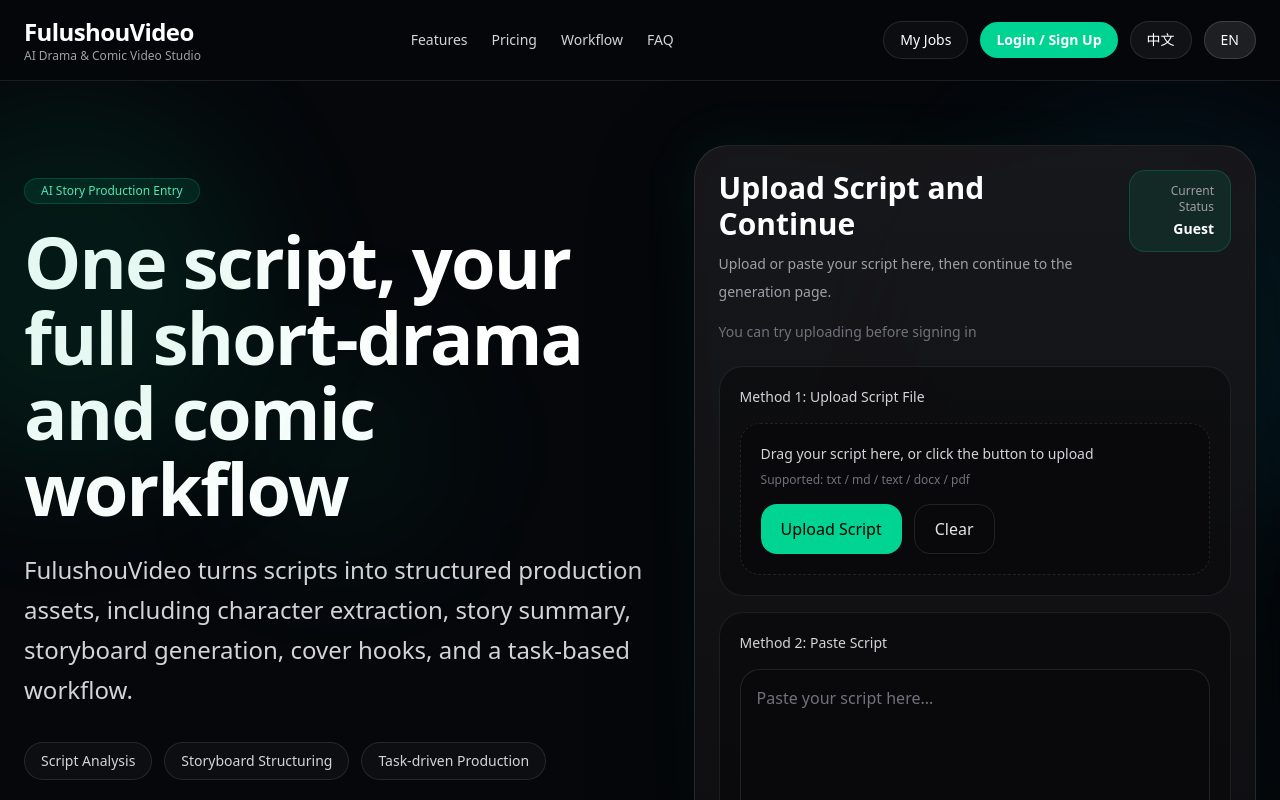
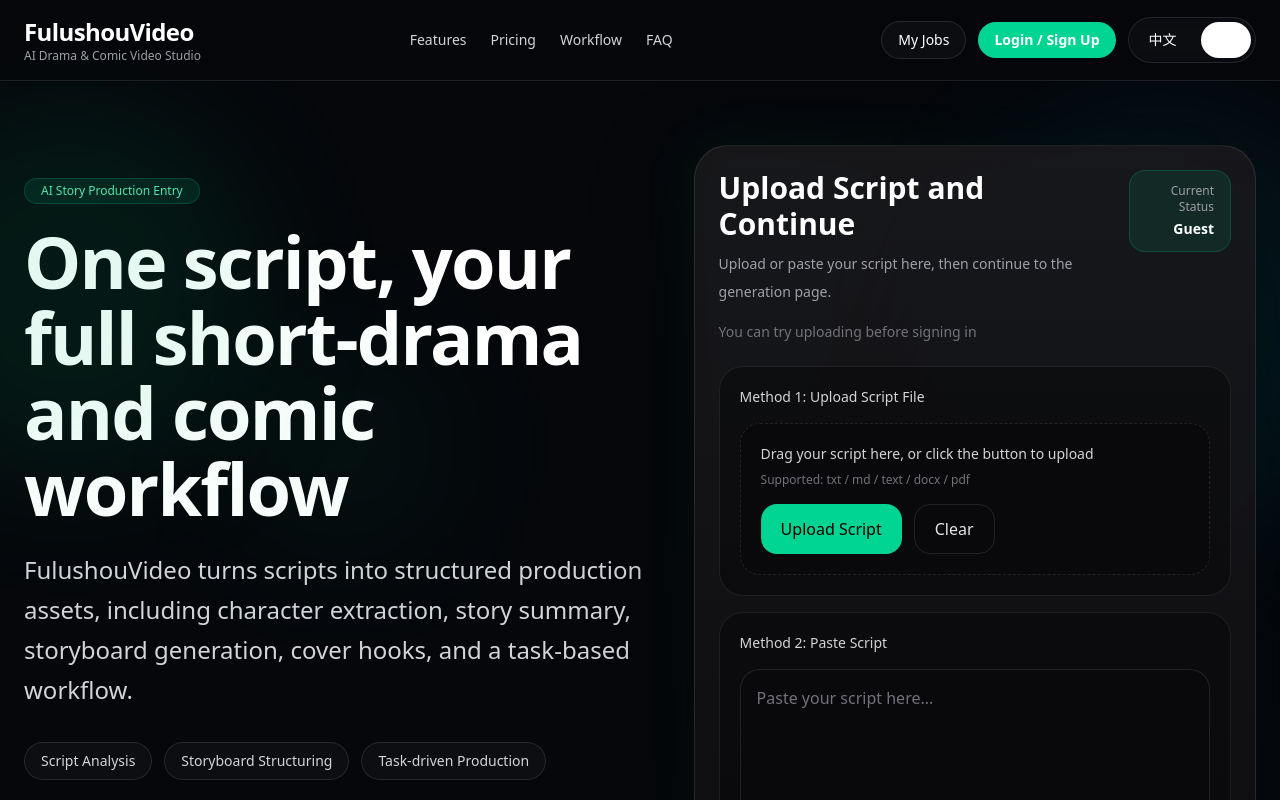
Before and after one commit to flexible-fls/story2video-web, a Next.js app: page /en in a window 1280 px wide. Shown: the top 800 px of the page. Built offline with nearby package versions, Linux system fonts and the light colour scheme; no server answers.

Commit message:
upgrade shell navigation and global ui polish

```diff
--- a/src/app/[locale]/layout.tsx
+++ b/src/app/[locale]/layout.tsx
@@ -77,15 +77,12 @@
   }, []);
 
   return (
-    <div className="min-h-screen bg-[#05070b] text-white">
+    <div className="min-h-screen bg-transparent text-white">
       {!isHomePage && (
-        <header className="sticky top-0 z-40 border-b border-white/10 bg-[#05070b]/85 backdrop-blur-xl">
+        <header className="sticky top-0 z-40 border-b border-white/10 bg-[#05070b]/80 backdrop-blur-xl">
           <div className="mx-auto flex max-w-7xl items-center justify-between gap-4 px-6 py-4">
             <div className="flex min-w-0 items-center gap-4">
-              <Link
-                href={`/${locale}`}
-                className="group flex min-w-0 flex-col"
-              >
+              <Link href={`/${locale}`} className="group flex min-w-0 flex-col">
                 <span className="text-lg font-semibold tracking-tight text-white transition group-hover:text-emerald-300">
                   FulushouVideo
                 </span>
--- a/src/components/LanguageSwitch.tsx
+++ b/src/components/LanguageSwitch.tsx
@@ -3,13 +3,13 @@
 
 export default function LanguageSwitch({ locale }: { locale: Locale }) {
   return (
-    <div className="flex items-center gap-3">
+    <div className="flex items-center gap-2 rounded-full border border-white/10 bg-white/[0.03] p-1 backdrop-blur">
       <Link
         href="/zh"
-        className={`rounded-full border px-4 py-2 text-sm ${
+        className={`rounded-full px-4 py-2 text-sm transition ${
           locale === "zh"
-            ? "border-white/15 bg-white/10 text-white"
-            : "border-white/10 bg-white/5 text-zinc-300"
+            ? "bg-white text-black shadow-sm"
+            : "text-zinc-300 hover:bg-white/5 hover:text-white"
         }`}
       >
         中文
@@ -17,10 +17,10 @@
 
       <Link
         href="/en"
-        className={`rounded-full border px-4 py-2 text-sm ${
+        className={`rounded-full px-4 py-2 text-sm transition ${
           locale === "en"
-            ? "border-white/15 bg-white/10 text-white"
-            : "border-white/10 bg-white/5 text-zinc-300"
+            ? "bg-white text-black shadow-sm"
+            : "text-zinc-300 hover:bg-white/5 hover:text-white"
         }`}
       >
         EN
```
